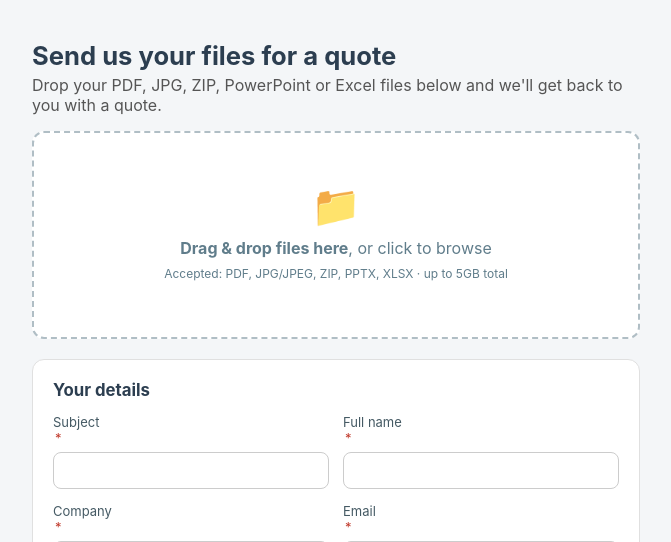
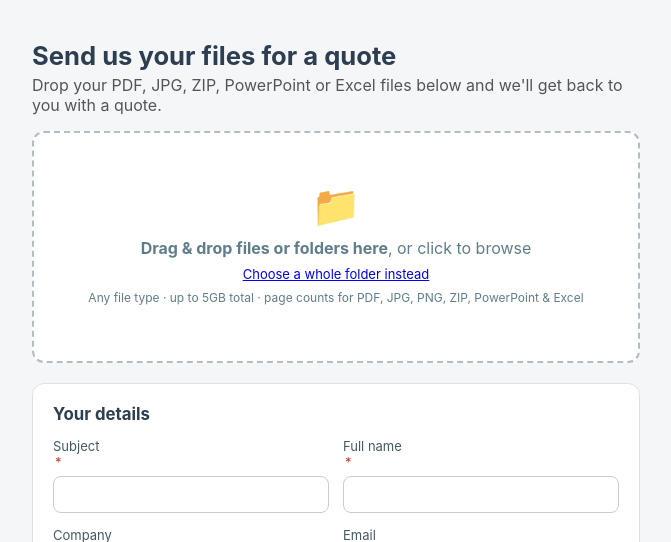
Before and after one commit to duggsy-malone/client-portal-2, a Flask app: page / in a window 1280 px wide. Shown: the top 542 px of the page, without its empty margins (304-975 px from the left). Run offline with Flask 3, Linux system fonts and the light colour scheme; some libraries are stand-ins or nearby versions.

Commit message:
Add files via upload

```diff
--- a/analyzer.py
+++ b/analyzer.py
@@ -294,4 +294,6 @@ def analyze_file(path, original_filename):
         return DISPATCH[ext](path, original_filename)
     else:
         return [Row(original_filename, "", ext.lstrip(".").upper() or "Unknown", "Whole file",
-                     flagged=True, notes="Unsupported file type - not analysed.")]
+                     flagged=True,
+                     notes="Not a file type we can count pages for - it's included with the original "
+                           "files, please check it manually.")]
--- a/app.py
+++ b/app.py
@@ -121,13 +121,28 @@ def _validate_contact(contact, count_only):
 
 
 def _validate_file_names(names):
-    """Returns an error message string, or None if the file list is OK."""
-    if not names:
+    """Returns an error message string, or None if the file list is OK.
+
+    Any file type is accepted. Types the analyser can't count pages for
+    (e.g. .msg emails, .ai, .indd) still go to Kaye in the download link and
+    are listed in the report as 'not analysed - check manually', rather than
+    turning the client away."""
+    if not names or not any(n.strip() for n in names):
         return "No files received."
-    rejected = [n for n in names if os.path.splitext(n)[1].lower() not in SUPPORTED_EXTENSIONS]
-    if rejected:
-        return f"Unsupported file type(s): {', '.join(rejected)}"
     return None
+
+
+def _unique_dest(directory, filename):
+    """A path in `directory` for `filename` that doesn't overwrite anything
+    already saved there - so two files with the same name (e.g. from
+    different subfolders) both survive, as 'plan.pdf' and 'plan (2).pdf'."""
+    safe = os.path.basename(filename).strip() or "file"
+    stem, ext = os.path.splitext(safe)
+    candidate, n = safe, 2
+    while os.path.exists(os.path.join(directory, candidate)):
+        candidate = f"{stem} ({n}){ext}"
+        n += 1
+    return os.path.join(directory, candidate)
 
 
 @app.route("/")
@@ -168,8 +183,7 @@ def upload():
 
     saved_paths = []
     for f in uploaded_files:
-        safe_name = os.path.basename(f.filename)
-        dest = os.path.join(submission_dir, safe_name)
+        dest = _unique_dest(submission_dir, f.filename)
         f.save(dest)
         saved_paths.append(dest)
 
@@ -281,7 +295,7 @@ def upload_finalize():
     saved_paths = []
     try:
         for finfo in drive_files:
-            dest = os.path.join(submission_dir, os.path.basename(finfo["name"]))
+            dest = _unique_dest(submission_dir, finfo["name"])
             gdrive_upload.download_file(finfo["id"], dest)
             saved_paths.append(dest)
     except gdrive_upload.GoogleDriveError as e:
--- a/report.py
+++ b/report.py
@@ -24,7 +24,7 @@ def build_size_summary(rows):
     standard_flags = {}
     for r in rows:
         if r.width_mm is None or r.height_mm is None:
-            label = "Not sized (unsupported/unreadable/empty)"
+            label = "Not sized (other file types, unreadable or empty - check manually)"
             is_standard = True  # not a "review this size" flag - different reason
         else:
             label = r.matched_size or "Non-standard"
--- a/templates/index.html
+++ b/templates/index.html
@@ -71,9 +71,11 @@
 
   <div class="dropzone" id="dropzone">
     <div class="icon">&#128193;</div>
-    <p><strong>Drag &amp; drop files here</strong>, or click to browse</p>
-    <p style="font-size:12px">Accepted: PDF, JPG/JPEG, ZIP, PPTX, XLSX &middot; up to 5GB total</p>
-    <input type="file" id="fileInput" multiple accept=".pdf,.jpg,.jpeg,.png,.zip,.pptx,.xlsx,.xlsm">
+    <p><strong>Drag &amp; drop files or folders here</strong>, or click to browse</p>
+    <p style="font-size:13px"><a href="#" id="chooseFolder">Choose a whole folder instead</a></p>
+    <p style="font-size:12px">Any file type &middot; up to 5GB total &middot; page counts for PDF, JPG, PNG, ZIP, PowerPoint &amp; Excel</p>
+    <input type="file" id="fileInput" multiple>
+    <input type="file" id="folderInput" webkitdirectory directory multiple>
   </div>
 
   <div class="filelist" id="filelist"></div>
@@ -146,15 +148,106 @@ const fieldInputs = {
 
 let files = [];
 
+const folderInput = document.getElementById('folderInput');
+const chooseFolderLink = document.getElementById('chooseFolder');
+
+// System clutter that ends up inside folders and should never be sent.
+const JUNK_NAMES = new Set(['.ds_store', 'thumbs.db', 'desktop.ini']);
+function isJunk(name) {
+  const lower = name.toLowerCase();
+  return lower.startsWith('.') || lower.startsWith('~$') || JUNK_NAMES.has(lower);
+}
+
+// A file from inside a folder keeps its folder path in its name, e.g.
+// "Transport/Drawings/plan.pdf" becomes "Transport - Drawings - plan.pdf", so
+// same-named files from different subfolders don't clash, and the report
+// shows where each one came from. (Doesn't copy the file's data.)
+function withPathName(file, relativePath) {
+  if (!relativePath || relativePath === file.name) return file;
+  const flat = relativePath.split('/').filter(Boolean).join(' - ');
+  return new File([file], flat, { type: file.type, lastModified: file.lastModified });
+}
+
+function readAllEntries(dirReader) {
+  // Browsers hand back a folder's contents in batches - keep asking until empty.
+  return new Promise((resolve, reject) => {
+    const all = [];
+    const readBatch = () => dirReader.readEntries(batch => {
+      if (!batch.length) return resolve(all);
+      all.push(...batch);
+      readBatch();
+    }, reject);
+    readBatch();
+  });
+}
+
+async function collectFromEntry(entry, path, out) {
+  if (isJunk(entry.name)) return;
+  if (entry.isFile) {
+    const file = await new Promise((res, rej) => entry.file(res, rej));
+    out.push(withPathName(file, path + entry.name));
+  } else if (entry.isDirectory) {
+    const children = await readAllEntries(entry.createReader());
+    for (const child of children) {
+      await collectFromEntry(child, path + entry.name + '/', out);
+    }
+  }
+}
+
 dropzone.addEventListener('click', () => fileInput.click());
+chooseFolderLink.addEventListener('click', e => {
+  e.preventDefault();
+  e.stopPropagation();
+  folderInput.click();
+});
 dropzone.addEventListener('dragover', e => { e.preventDefault(); dropzone.classList.add('dragover'); });
 dropzone.addEventListener('dragleave', () => dropzone.classList.remove('dragover'));
-dropzone.addEventListener('drop', e => {
+dropzone.addEventListener('drop', async e => {
   e.preventDefault();
   dropzone.classList.remove('dragover');
-  addFiles(e.dataTransfer.files);
+  // Must be read straight away - the browser empties the drop data after this event.
+  const entries = Array.from(e.dataTransfer.items || [])
+    .map(item => item.webkitGetAsEntry ? item.webkitGetAsEntry() : null)
+    .filter(Boolean);
+  if (!entries.length) {
+    addFiles(e.dataTransfer.files);
+    return;
+  }
+  const hasFolder = entries.some(en => en.isDirectory);
+  if (hasFolder) {
+    statusEl.className = 'status';
+    statusEl.textContent = 'Reading folder...';
+  }
+  const collected = [];
+  try {
+    for (const entry of entries) await collectFromEntry(entry, '', collected);
+  } catch (err) {
+    statusEl.className = 'status error';
+    statusEl.textContent = "Couldn't read everything in that folder - try choosing the files directly instead.";
+  }
+  if (hasFolder && !collected.length) {
+    statusEl.className = 'status error';
+    statusEl.textContent = 'That folder looks empty.';
+    return;
+  }
+  addFiles(collected);
 });
-fileInput.addEventListener('change', e => addFiles(e.target.files));
+fileInput.addEventListener('change', e => {
+  addFiles(e.target.files);
+  fileInput.value = '';
+});
+folderInput.addEventListener('change', e => {
+  const picked = Array.from(e.target.files)
+    .filter(f => !(f.webkitRelativePath || f.name).split('/').some(isJunk))
+    .map(f => withPathName(f, f.webkitRelativePath));
+  folderInput.value = '';
+  if (!picked.length) {
+    statusEl.className = 'status error';
+    statusEl.textContent = 'That folder looks empty.';
+    return;
+  }
+  addFiles(picked);
+});
 
 countOnlyEl.addEventListener('change', () => {
   const isCountOnly = countOnlyEl.checked;
@@ -165,7 +258,11 @@ countOnlyEl.addEventListener('change', () => {
 });
 
 function addFiles(fileListObj) {
-  for (const f of fileListObj) files.push(f);
+  for (const f of fileListObj) {
+    // Ignore the exact same file being added twice.
+    const dup = files.some(x => x.name === f.name && x.size === f.size && x.lastModified === f.lastModified);
+    if (!dup) files.push(f);
+  }
   renderFileList();
 }
 
@@ -174,7 +271,14 @@ function renderFileList() {
   files.forEach((f, idx) => {
     const div = document.createElement('div');
     div.className = 'fileitem';
-    div.innerHTML = `<span>${f.name} (${(f.size/1024/1024).toFixed(2)} MB)</span><span class="remove" data-idx="${idx}">&#10005;</span>`;
+    const label = document.createElement('span');
+    label.textContent = `${f.name} (${(f.size/1024/1024).toFixed(2)} MB)`;
+    const remove = document.createElement('span');
+    remove.className = 'remove';
+    remove.dataset.idx = idx;
+    remove.innerHTML = '&#10005;';
+    div.appendChild(label);
+    div.appendChild(remove);
     filelistEl.appendChild(div);
   });
   filelistEl.querySelectorAll('.remove').forEach(el => {
```
Also changed, not shown: README.md, 1 other file.
